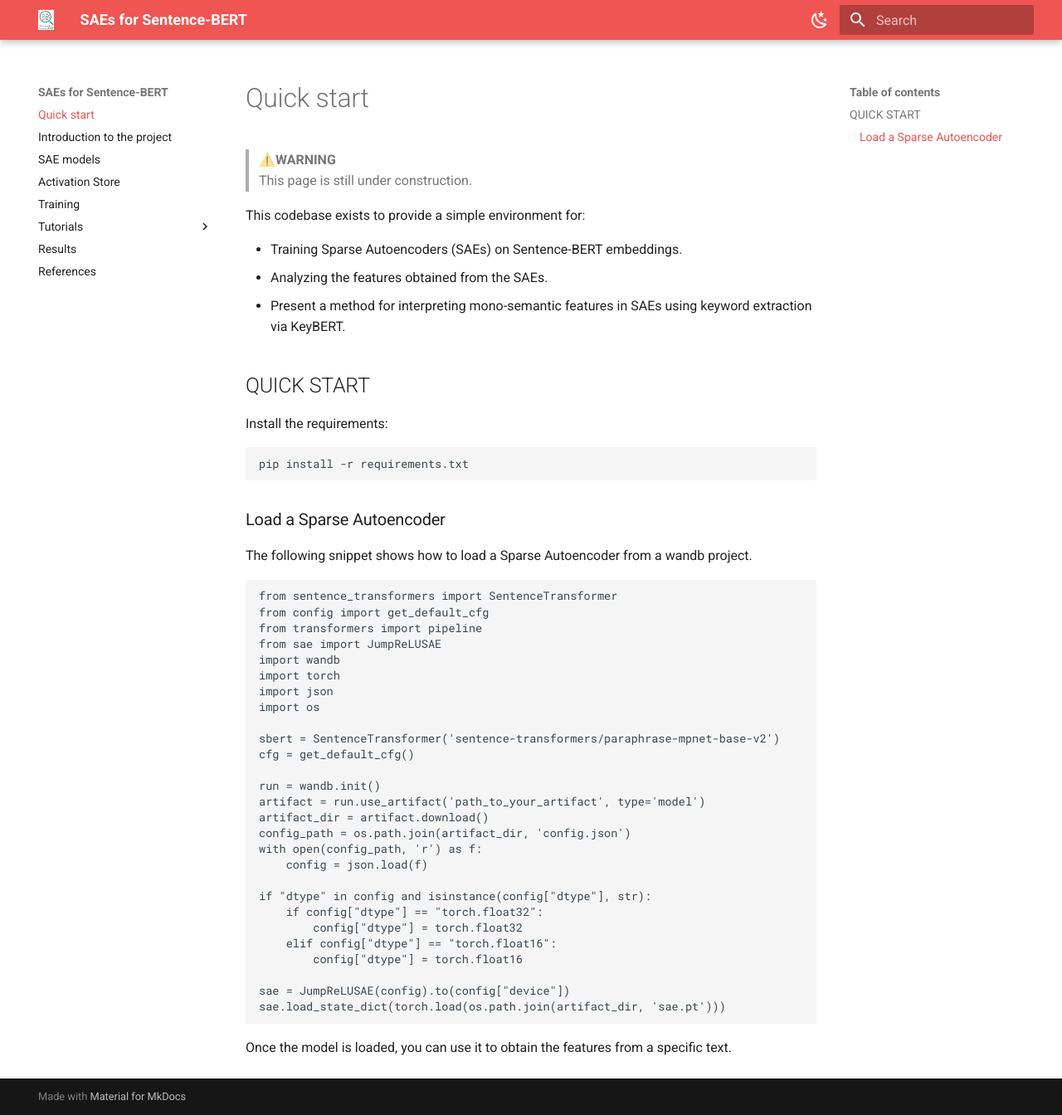
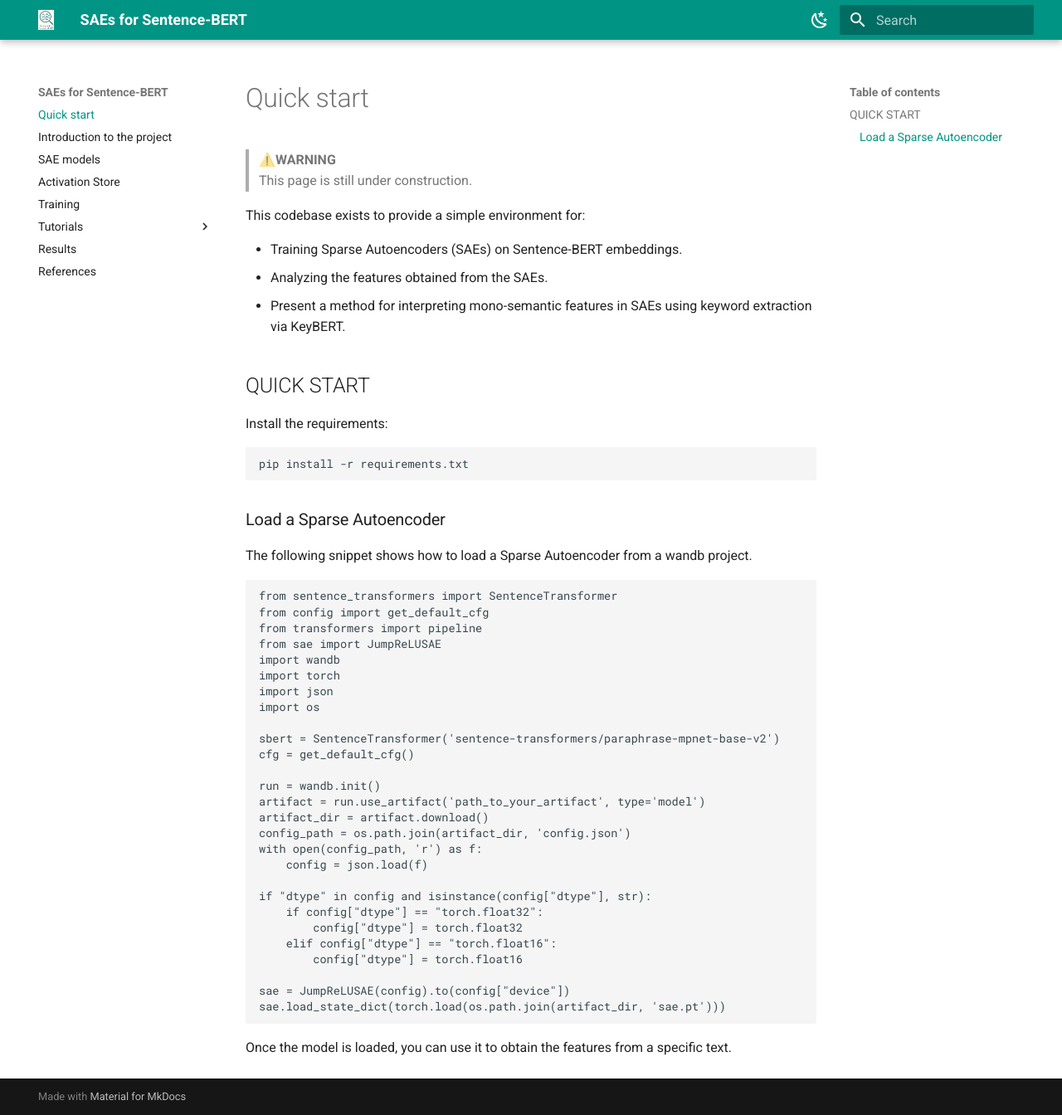
Before and after one commit to Yb1ku/SAEs-for-Sentence-BERT, an MkDocs documentation site: the page built from docs/index.md, in a window 1280 px wide and 1344 px high. Shown: the whole window at 83% size. Built offline with MkDocs 1.6.1 and Material for MkDocs 9.7.7, drawn with Linux system fonts in a browser that asks for light colours.

Commit message:
Documentation update

```diff
--- a/mkdocs.yml
+++ b/mkdocs.yml
@@ -3,14 +3,14 @@ theme:
   name: material
   palette:
     - scheme: default
-      primary: red
-      accent: lime
+      primary: teal
+      accent: orange
       toggle:
         icon: material/weather-night
         name: Switch to dark mode
     - scheme: slate
-      primary: indigo
-      accent: deep orange
+      primary: deep purple
+      accent: lime
       toggle:
         icon: material/weather-sunny
         name: Switch to light mode
```
